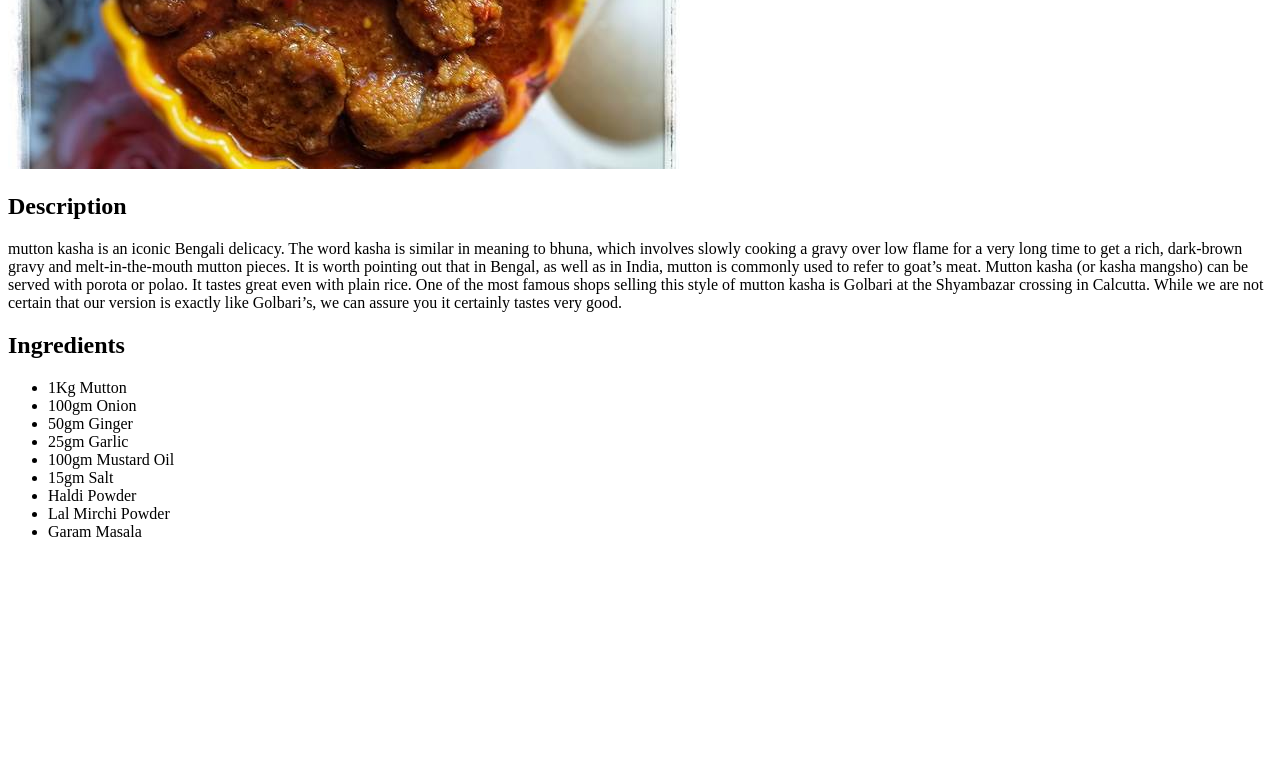
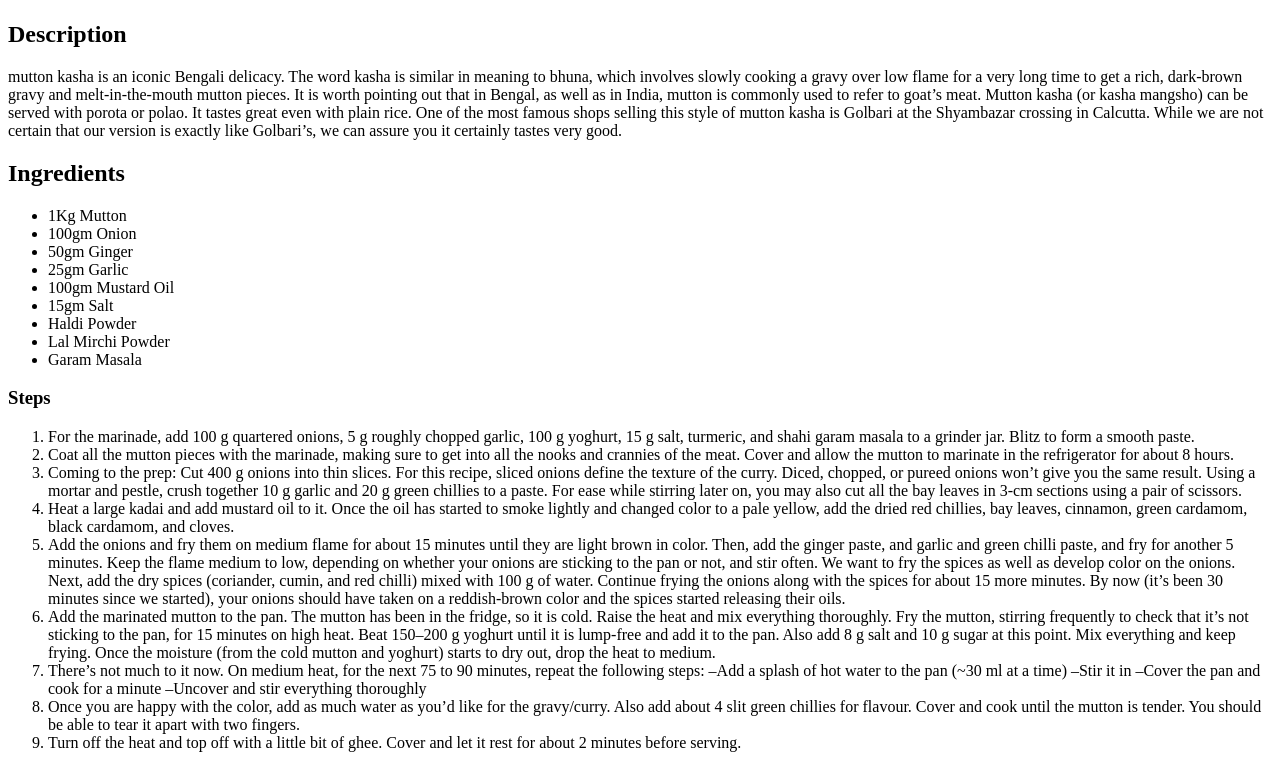
Before and after one commit to Achintya-Chatterjee/odin-recipes, a plain HTML site: page recipes/mutton.html in a window 1280 px wide. Shown: the part 393-1161 px from the top of the page. Before the commit the page ends 950 px from the top, so only its background shows below. Drawn offline with Linux system fonts and the light colour scheme.

Commit message:
feat:add the steps to make the mutton kasha

```diff
--- a/recipes/mutton.html
+++ b/recipes/mutton.html
@@ -7,7 +7,7 @@
 </head>
 <body>
     <h1>Mutton Kasha</h1>
-    <img src="../images/mutton-kasha-recipe-main-photo.jpg">
+    <img src="../images/mutton-kasha-recipe-main-photo.jpg" height="310" width="310">
     <h2>Description</h2>
     <p>
         mutton kasha is an iconic Bengali delicacy. The word kasha is similar in meaning to bhuna, which involves slowly cooking a gravy over low flame for a very long time to get a rich, dark-brown gravy and melt-in-the-mouth mutton pieces. It is worth pointing out that in Bengal, as well as in India, mutton is commonly used to refer to goat’s meat. Mutton kasha (or kasha mangsho) can be served with porota or polao. It tastes great even with plain rice. One of the most famous shops selling this style of mutton kasha is Golbari at the Shyambazar crossing in Calcutta. While we are not certain that our version is exactly like Golbari’s, we can assure you it certainly tastes very good.
@@ -25,5 +25,21 @@
         <li>Garam Masala</li>
 
     </ul>
+    <h3>Steps</h3>
+    <ol>
+        <li>For the marinade, add 100 g quartered onions, 5 g roughly chopped garlic, 100 g yoghurt, 15 g salt, turmeric, and shahi garam masala to a grinder jar. Blitz to form a smooth paste.</li>
+        <li>Coat all the mutton pieces with the marinade, making sure to get into all the nooks and crannies of the meat. Cover and allow the mutton to marinate in the refrigerator for about 8 hours.</li>
+        <li>Coming to the prep: Cut 400 g onions into thin slices. For this recipe, sliced onions define the texture of the curry. Diced, chopped, or pureed onions won’t give you the same result. Using a mortar and pestle, crush together 10 g garlic and 20 g green chillies to a paste. For ease while stirring later on, you may also cut all the bay leaves in 3-cm sections using a pair of scissors.</li>
+        <li>Heat a large kadai and add mustard oil to it. Once the oil has started to smoke lightly and changed color to a pale yellow, add the dried red chillies, bay leaves, cinnamon, green cardamom, black cardamom, and cloves.</li>
+        <li>Add the onions and fry them on medium flame for about 15 minutes until they are light brown in color. Then, add the ginger paste, and garlic and green chilli paste, and fry for another 5 minutes. Keep the flame medium to low, depending on whether your onions are sticking to the pan or not, and stir often. We want to fry the spices as well as develop color on the onions. Next, add the dry spices (coriander, cumin, and red chilli) mixed with 100 g of water. Continue frying the onions along with the spices for about 15 more minutes. By now (it’s been 30 minutes since we started), your onions should have taken on a reddish-brown color and the spices started releasing their oils.</li>
+        <li>Add the marinated mutton to the pan. The mutton has been in the fridge, so it is cold. Raise the heat and mix everything thoroughly. Fry the mutton, stirring frequently to check that it’s not sticking to the pan, for 15 minutes on high heat. Beat 150–200 g yoghurt until it is lump-free and add it to the pan. Also add 8 g salt and 10 g sugar at this point. Mix everything and keep frying. Once the moisture (from the cold mutton and yoghurt) starts to dry out, drop the heat to medium.</li>
+        <li>There’s not much to it now. On medium heat, for the next 75 to 90 minutes, repeat the following steps:
+            –Add a splash of hot water to the pan (~30 ml at a time)
+            –Stir it in
+            –Cover the pan and cook for a minute
+            –Uncover and stir everything thoroughly</li>
+        <li>Once you are happy with the color, add as much water as you’d like for the gravy/curry. Also add about 4 slit green chillies for flavour. Cover and cook until the mutton is tender. You should be able to tear it apart with two fingers.</li>
+        <li>Turn off the heat and top off with a little bit of ghee. Cover and let it rest for about 2 minutes before serving.</li>
+    </ol>
 </body>
 </html>
```
